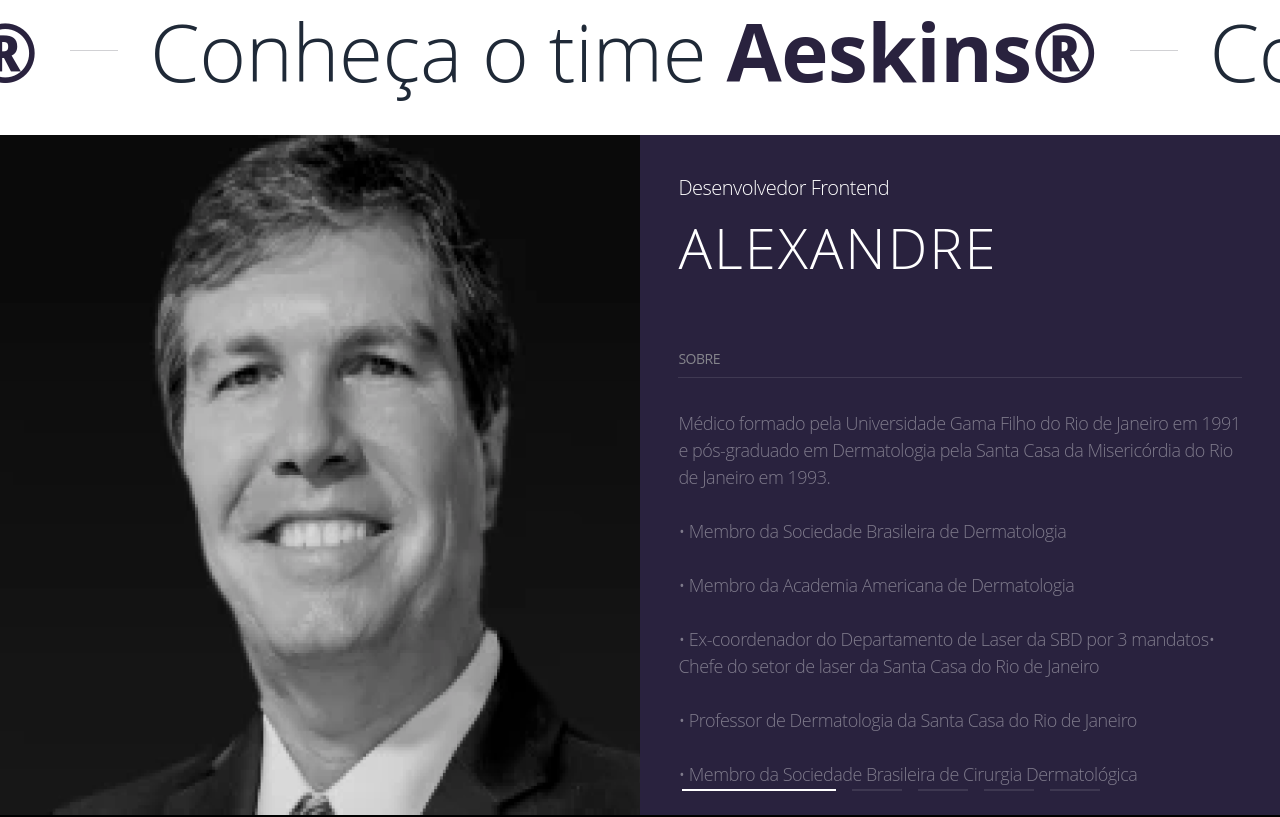
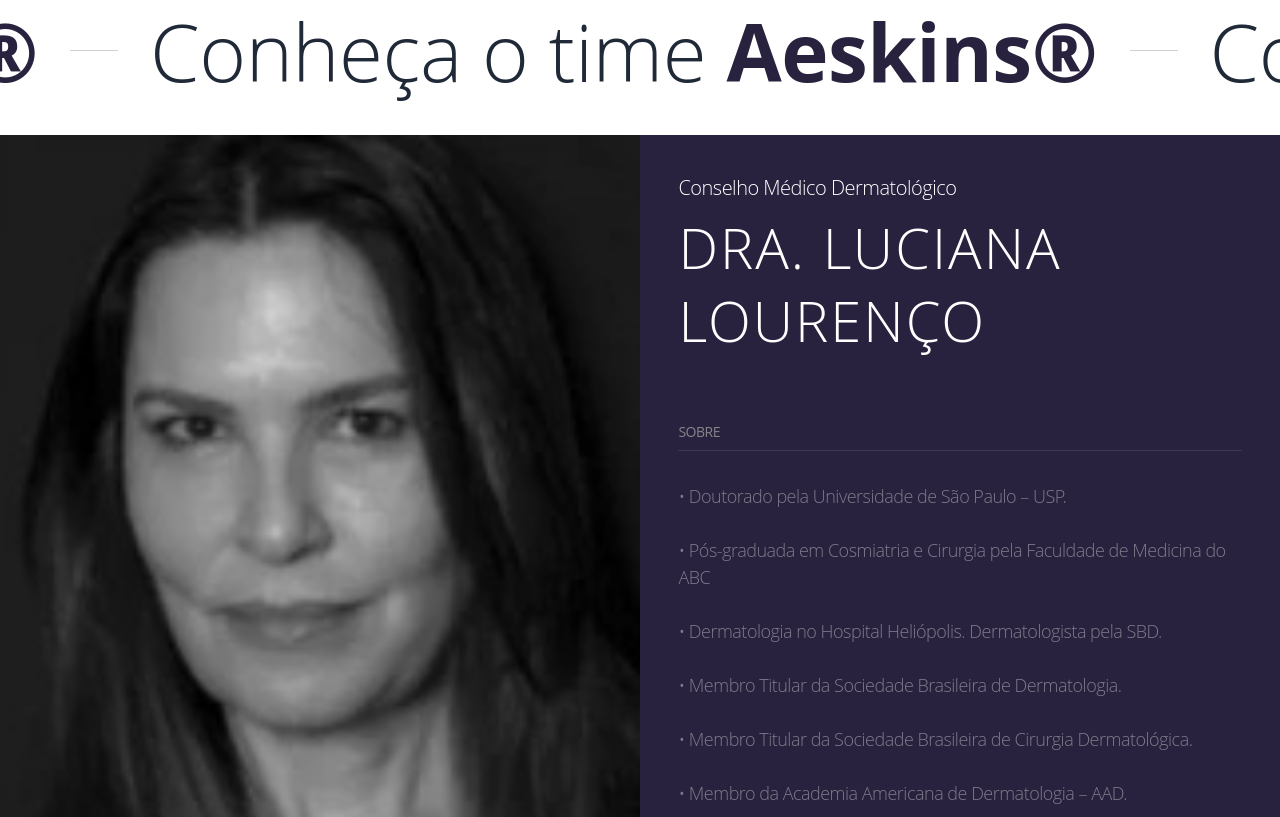
Before and after one commit to mattorresag/aeskins, a Next.js app: page /quem-somos in a window 1280 px wide. Shown: the part 3360-4177 px from the top of the page. Built offline with nearby package versions, Linux system fonts and the light colour scheme.

Commit message:
Add user search functionality to UltimosPosts component and update ConhecaOTimeCard images

```diff
--- a/src/features/Blog/UltimosPosts/UltimosPosts.tsx
+++ b/src/features/Blog/UltimosPosts/UltimosPosts.tsx
@@ -1,4 +1,4 @@
-import React from "react";
+import React, { useState } from "react";
 import { Flex } from "../../../components/Flex/Flex";
 import Icons from "../../../../public/assets/icons";
 import { BlogPostCard } from "../../../components/Cards/BlogPostCard";
@@ -9,7 +9,11 @@
 }
 
 export const UltimosPosts = ({ posts }: Props): JSX.Element => {
+  const [userSearch, setUserSearch] = useState("");
   const width = useWindowWidth();
+  const filteredPosts = posts?.filter((post) =>
+    post.title.toLowerCase().includes(userSearch.toLowerCase())
+  );
   return (
     <Flex
       direction="col"
@@ -36,6 +40,8 @@
           >
             <input
               placeholder="Faça sua busca"
+              value={userSearch}
+              onChange={(e) => setUserSearch(e.target.value)}
               className="input h-fit bg-transparent w-[90%]"
             />
 
@@ -66,7 +72,7 @@
         }}
         className="grid gap-8 justify-center md:justify-start bg-white 2xl:px-[160px] px-[5%] xl:px-20"
       >
-        {posts?.map((post, index) => {
+        {filteredPosts?.map((post, index) => {
           return (
             <Flex
               key={`${post.title} - ${index}`}
--- a/src/features/QuemSomos/ConhecaOTime/ConhecaOTimeCard.tsx
+++ b/src/features/QuemSomos/ConhecaOTime/ConhecaOTimeCard.tsx
@@ -14,11 +14,11 @@
   sobre,
 }: Props): JSX.Element => {
   return (
-    <Flex className="flex-col w-full xl:flex-row min-w-[100vw] xl:h-[85vh] 2xl:h-[90vh] ">
+    <Flex className="flex-col w-full xl:flex-row min-w-[100vw]  min-h-fit ">
       <Flex className="hidden xl:flex w-[50%]">
         <Image
-          // src={image}
-          src="/assets/alexandre.png"
+          className="object-cover"
+          src={image}
           width={1920}
           height={1000}
           alt="Time"
@@ -30,7 +30,7 @@
         <div className="relative w-full h-full pt-[88%] ">
           <Image
             className="absolute top-0 left-0 w-full h-full object-cover"
-            src="/assets/alexandre.png"
+            src={image}
             alt={nome}
             layout="fill"
             quality={100}
@@ -43,7 +43,7 @@
         className="w-full xl:w-[50%]  bg-secondary-pure pt-6 pb-20 xl:py-[3%] xl:px-[3%] 2xl:py-[5%] 2xl:px-[5%]  px-[5%]"
       >
         <Flex direction="col" className="xl:gap-16 gap-8 ">
-          <Flex direction="col" className="gap-2 pt-[100px] xl:pt-0">
+          <Flex direction="col" className="gap-2 lg:pt-[100px] xl:pt-0">
             <p className="text-[18px] text-start xl:text-[20px] leading-[27px] xl:leading-[30px] text-white font-[300]">
               {cargo}
             </p>
--- a/src/features/QuemSomos/ConhecaOTime/ConhecaOTimeCarousel.tsx
+++ b/src/features/QuemSomos/ConhecaOTime/ConhecaOTimeCarousel.tsx
@@ -4,73 +4,36 @@
 import { ConhecaOTimeCard } from "./ConhecaOTimeCard";
 const mockedCards = [
   {
-    image: "/assets/mock1.png",
-    cargo: "Desenvolvedor Frontend",
-    nome: "Alexandre",
+    image: "/assets/mock1.jpeg",
+    cargo: "Conselho Médico Dermatológico",
+    nome: "Dra. Luciana Lourenço",
     sobre: (
       <p className="text-[16px] lg:text-[18px] text-white/40 lg:font-[300] leading-[24px] lg:leading-[27px]">
-        {" "}
-        Médico formado pela Universidade Gama Filho do Rio de Janeiro em 1991 e
-        pós-graduado em Dermatologia pela Santa Casa da Misericórdia do Rio de
-        Janeiro em 1993.
+        • Doutorado pela Universidade de São Paulo – USP.
         <br />
         <br className="hidden lg:block" />
-        • Membro da Sociedade Brasileira de Dermatologia
+        • Pós-graduada em Cosmiatria e Cirurgia pela Faculdade de Medicina do
+        ABC
         <br />
         <br className="hidden lg:block" />
-        • Membro da Academia Americana de Dermatologia
+        • Dermatologia no Hospital Heliópolis. Dermatologista pela SBD.
         <br />
         <br className="hidden lg:block" />
-        • Ex-coordenador do Departamento de Laser da SBD por 3 mandatos• Chefe
-        do setor de laser da Santa Casa do Rio de Janeiro
+        • Membro Titular da Sociedade Brasileira de Dermatologia.
         <br />
         <br className="hidden lg:block" />
-        • Professor de Dermatologia da Santa Casa do Rio de Janeiro
+        • Membro Titular da Sociedade Brasileira de Cirurgia Dermatológica.
         <br />
         <br className="hidden lg:block" />
-        • Membro da Sociedade Brasileira de Cirurgia Dermatológica
+        • Membro da Academia Americana de Dermatologia – AAD.
         <br />
         <br className="hidden lg:block" />
-      </p>
-    ),
-  },
-  {
-    image: "/assets/mock2.png",
-    cargo: "Designer UI/UX",
-    nome: "Beatriz",
-    sobre: (
-      <p className="text-[16px] lg:text-[18px] text-white/40 lg:font-[300] leading-[24px] lg:leading-[27px]">
-        Expertise em design de interfaces e experiência do usuário.
-      </p>
-    ),
-  },
-  {
-    image: "/assets/mock3.png",
-    cargo: "Desenvolvedor Backend",
-    nome: "Carlos",
-    sobre: (
-      <p className="text-[16px] lg:text-[18px] text-white/40 lg:font-[300] leading-[24px] lg:leading-[27px]">
-        Especializado em Node.js e bancos de dados.
-      </p>
-    ),
-  },
-  {
-    image: "/assets/mock4.png",
-    cargo: "Gerente de Projeto",
-    nome: "Daniela",
-    sobre: (
-      <p className="text-[16px] lg:text-[18px] text-white/40 lg:font-[300] leading-[24px] lg:leading-[27px]">
-        Gerenciamento de projetos ágeis e SCRUM.
-      </p>
-    ),
-  },
-  {
-    image: "/assets/mock5.png",
-    cargo: "Analista de Dados",
-    nome: "Eduardo",
-    sobre: (
-      <p className="text-[16px] lg:text-[18px] text-white/40 lg:font-[300] leading-[24px] lg:leading-[27px]">
-        Experiência em Python, análise de dados e machine learning.
+        • Membro da ISDS (Sociedade Internacional de Cirurgia Dermatológica).
+        <br />
+        <br className="hidden lg:block" />
+        • Dermatologista em consultório particular.
+        <br />
+        <br className="hidden lg:block" />
       </p>
     ),
   },
@@ -89,7 +52,7 @@
         {mockedCards.map((card) => (
           <ConhecaOTimeCard
             key={card.nome}
-            image="/assets/alexandre.png"
+            image={card.image}
             cargo={card.cargo}
             nome={card.nome}
             sobre={card.sobre}
```
Also changed, not shown: public/assets/mock1.jpeg (added).
